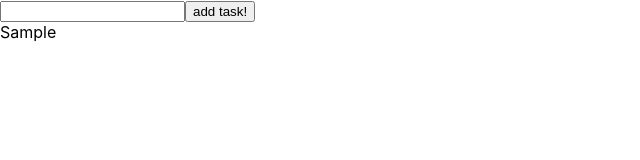
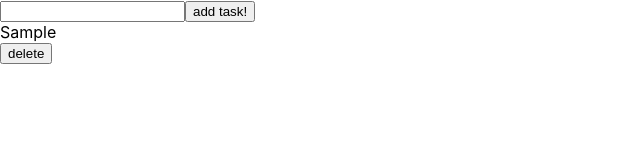
Before and after one commit to DawidKurkiewicz/ToDo-List-React, a React (Create React App) app: page / in a window 1280 px wide. Both pictures are taken after typing "Sample" into the empty fields and a click on the button "add task!". Shown: the top 160 px of the page, without its empty margins (0-640 px from the left). Built offline with nearby package versions, Linux system fonts and the light colour scheme.

Commit message:
task can be remove now

```diff
--- a/src/ToDo/List.js
+++ b/src/ToDo/List.js
@@ -13,6 +13,8 @@
                     <Task
                         key={task.key}
                         task={task}
+                        completeTask={props.completeTask}
+                        deleteTask={props.deleteTask}
                     />
                 )
             )
--- a/src/ToDo/Task.js
+++ b/src/ToDo/Task.js
@@ -1,8 +1,23 @@
 import React from 'react'
+
+const completedStyle = {
+    textDecoration: 'line-through'
+}
+
 
 const Task = (props) => (
     <div>
-        {props.task.taskText}
+        <div
+            onClick={() => props.completeTask(props.task.key)}
+            style={props.task.isCompleted ? completedStyle : {}}
+        >
+            {props.task.taskText}
+        </div>
+        <button
+            onClick={() => props.deleteTask(props.task.key)}
+        >
+            delete
+        </button>
     </div>
 )
 
--- a/src/ToDo/ToDo.js
+++ b/src/ToDo/ToDo.js
@@ -12,7 +12,7 @@
 
     createTask = text => ({
         taskText: text,
-        isComplited: false,
+        isCompleted: false,
         key: Date.now()
     })
 
@@ -38,7 +38,7 @@
                 (task.key === taskKey) ?
                     {
                         ...task,
-                        isComplited: true
+                        isCompleted: true
                     }
                     :
                     task
@@ -58,12 +58,14 @@
         return (
             <div>
                 <AddTask
-                newTaskText={this.state.newTaskText}
-                onNewTaskTextChangeHandler={this.onNewTaskTextChangeHandler}
-                addTask = {this.addTask}
+                    newTaskText={this.state.newTaskText}
+                    onNewTaskTextChangeHandler={this.onNewTaskTextChangeHandler}
+                    addTask={this.addTask}
                 />
                 <List
-                taskList ={this.state.tasks}
+                    taskList={this.state.tasks}
+                    completeTask={this.completeTask}
+                    deleteTask={this.deleteTask}
                 />
             </div>
         )
```
